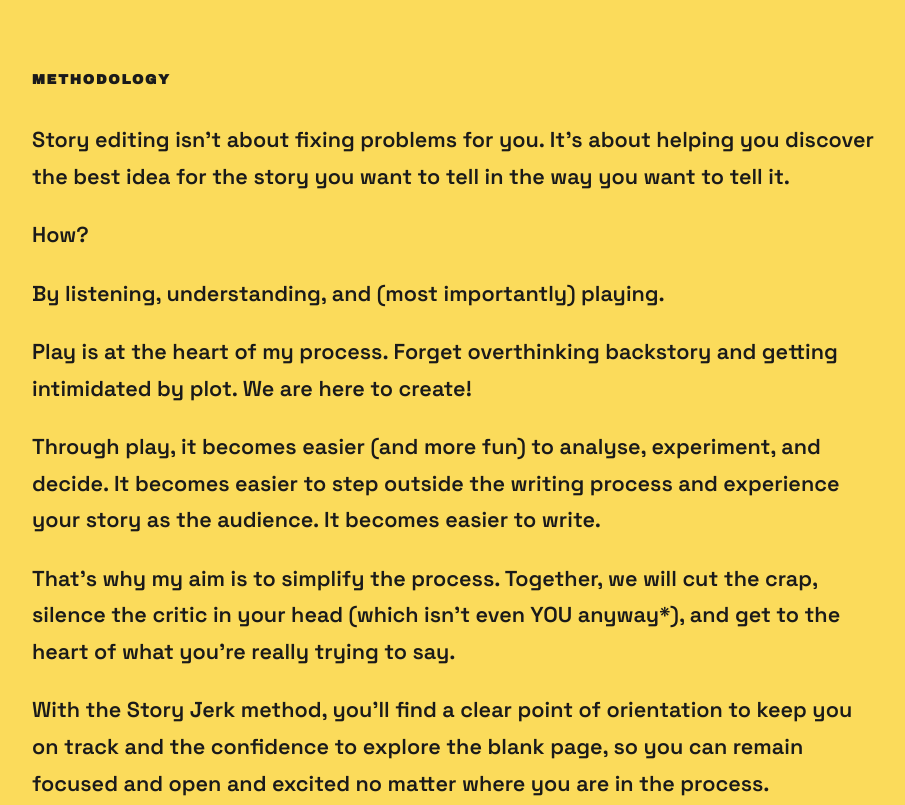
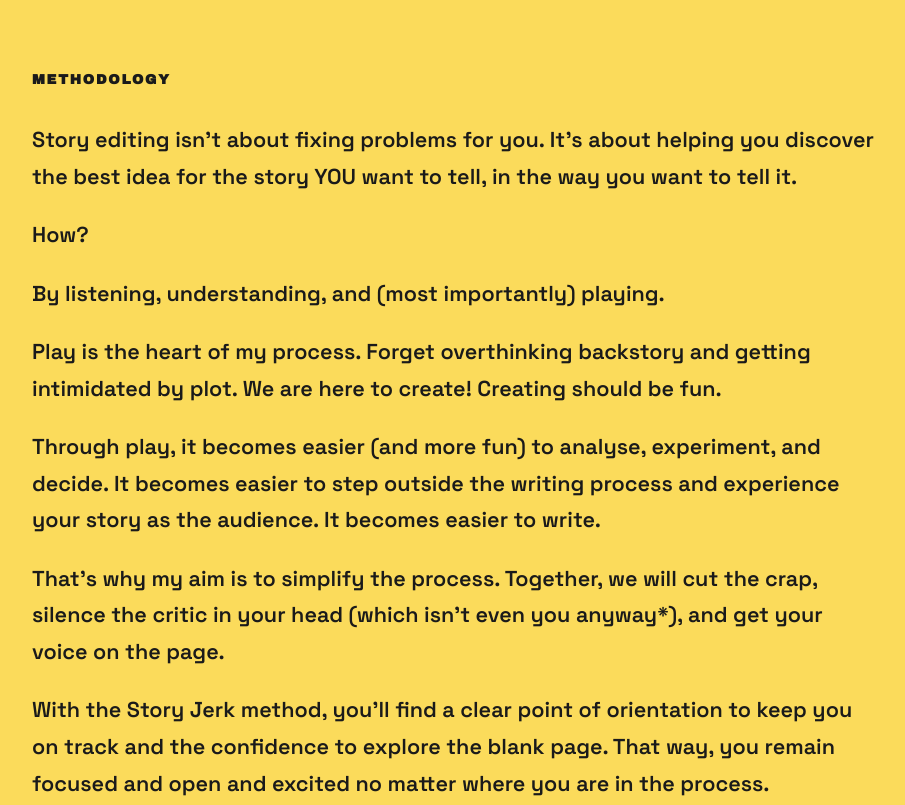
Before and after one commit to mrgazebo/storyjerk, a plain HTML site: page index.html in a window 1280 px wide. Shown: the part 1980-2785 px from the top of the page, without its empty margins (18-923 px from the left). Drawn offline with nearby package versions, Linux system fonts and the light colour scheme.

Commit message:
Update index.html

```diff
--- a/index.html
+++ b/index.html
@@ -1146,7 +1146,7 @@
           <p>
             Story editing isn't about fixing problems for you.
             It's about helping you discover the best idea for
-            the story you want to tell in the way you want to tell it.
+            the story YOU want to tell, in the way you want to tell it.
           </p>
 
           <p>
@@ -1158,9 +1158,9 @@
           </p>
 
           <p>
-            Play is at the heart of my process. Forget overthinking
+            Play is the heart of my process. Forget overthinking
             backstory and getting intimidated by plot.
-            We are here to create!
+            We are here to create! Creating should be fun.
           </p>
 
           <p>
@@ -1173,14 +1173,13 @@
           <p>
             That's why my aim is to simplify the process. Together,
             we will cut the crap, silence the critic in your head
-            (which isn't even YOU anyway*), and get to the heart of
-            what you're really trying to say.
+            (which isn't even you anyway*), and get your voice on the page.
           </p>
 
           <p>
             With the Story Jerk method, you'll find a clear point of
             orientation to keep you on track and the confidence to
-            explore the blank page, so you can remain focused and open
+            explore the blank page. That way, you remain focused and open
             and excited no matter where you are in the process.
           </p>
 
@@ -1482,7 +1481,7 @@
 
           <p>
             Graduate of the Screenwriting MA at the
-            National Film and Television School (NFTS) of the United Kingdom,
+            National Film and Television School (NFTS),
             mentored in story editing through Torino Film Lab by
             <a
               href="https://www.casarotto.co.uk/clients/anna-seifert-speck"
@@ -1492,7 +1491,7 @@
             and host of the "tastefully edgy" and "suprisingly insightful"
             YouTube channel
             '<a
-              href="https://www.youtube.com/@storyjerk"
+              href="https://youtu.be/nGplGJ0510c?si=Di6uaqBhKFs7wpMV"
               target="_blank"
               rel="noopener noreferrer"
             >Story Jerk</a>'.
```
